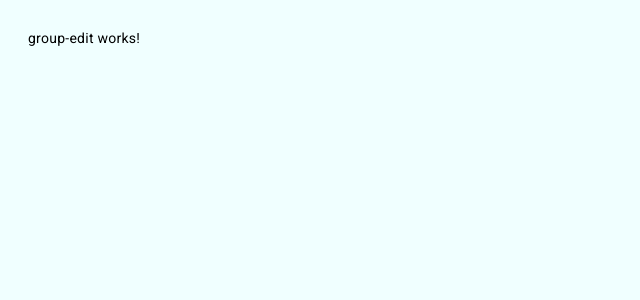
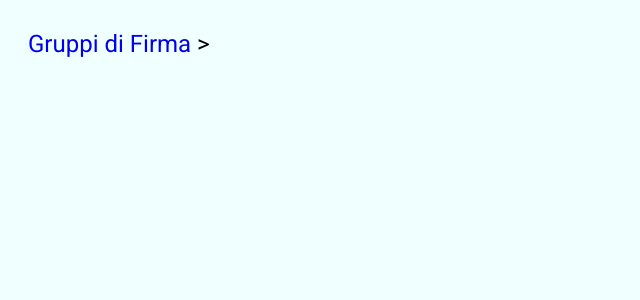
Before and after one commit to 2mttm/GruppiDiFirma, an Angular app: page /create in a window 1280 px wide. Shown: the top 300 px of the page, without its empty margins (0-640 px from the left). Built offline with nearby package versions, Linux system fonts and the light colour scheme.

Commit message:
Start working on group-edit component

```diff
--- a/src/app/app.routes.ts
+++ b/src/app/app.routes.ts
@@ -5,5 +5,5 @@ import {GroupListComponent} from "./group-list/group-list.component";
 export const routes: Routes = [
   {path: '', component: GroupListComponent, pathMatch: 'full'},
   {path: 'create', component: GroupEditComponent},
-  {path: 'edit/:id', component: GroupEditComponent}
+  {path: ':id', component: GroupEditComponent}
 ];
--- a/src/app/group-edit/group-edit.component.css
+++ b/src/app/group-edit/group-edit.component.css
@@ -0,0 +1,3 @@
+h1{
+  display: inline-block;
+}
--- a/src/app/group-edit/group-edit.component.html
+++ b/src/app/group-edit/group-edit.component.html
@@ -1,4 +1,4 @@
-<p>group-edit works!</p>
+<div><a routerLink=""><h1>Gruppi di Firma</h1></a><h1>&nbsp;> {{group?.groupName}}</h1></div>
 <div>{{JSON.stringify(group)}}</div>
 @if (editMode) {
 }
--- a/src/app/group-edit/group-edit.component.ts
+++ b/src/app/group-edit/group-edit.component.ts
@@ -1,12 +1,15 @@
 import {Component, OnInit} from '@angular/core';
-import {ActivatedRoute} from "@angular/router";
+import {ActivatedRoute, RouterLink} from "@angular/router";
 import {Group} from "../group";
 import {groups} from "../mock-groups";
+import {switchMap} from "rxjs";
 
 @Component({
   selector: 'app-group-edit',
   standalone: true,
-  imports: [],
+  imports: [
+    RouterLink
+  ],
   templateUrl: './group-edit.component.html',
   styleUrl: './group-edit.component.css'
 })
@@ -16,9 +19,12 @@ export class GroupEditComponent implements OnInit{
   editMode: boolean = false;
   constructor(private route: ActivatedRoute) {}
   ngOnInit(): void {
-      this.id = Number.parseInt(this.route.snapshot.paramMap.get('id')!);
-      this.group = groups.find(el => el.id === this.id)!;
-      this.editMode = this.group != undefined
+    this.id = Number.parseInt(this.route.snapshot.paramMap.get('id')!);
+    this.group = groups.find(el => el.id === this.id)!;
+    const editParam = this.route.snapshot.queryParamMap.get('edit');
+    if (editParam != 'false') {
+      this.editMode = true;
+    }
   }
 
   protected readonly JSON = JSON;
--- a/src/app/group-list/group-list.component.html
+++ b/src/app/group-list/group-list.component.html
@@ -19,7 +19,7 @@
           {{group.groupName}}
           <mat-menu #menu="matMenu">
             <div mat-menu-item disabled style="opacity: 1">Altro</div>
-            <a mat-menu-item routerLink="/edit/{{group.id}}" routerLinkActive="active" ariaCurrentWhenActive="page">
+            <a mat-menu-item routerLink="/{{group.id}}" routerLinkActive="active" ariaCurrentWhenActive="page">
               <mat-icon>edit</mat-icon>
               <span>Modifica</span>
             </a>
```
